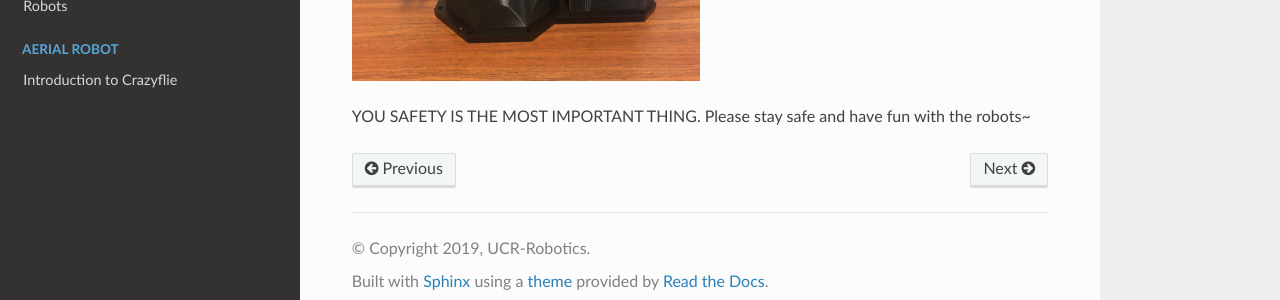
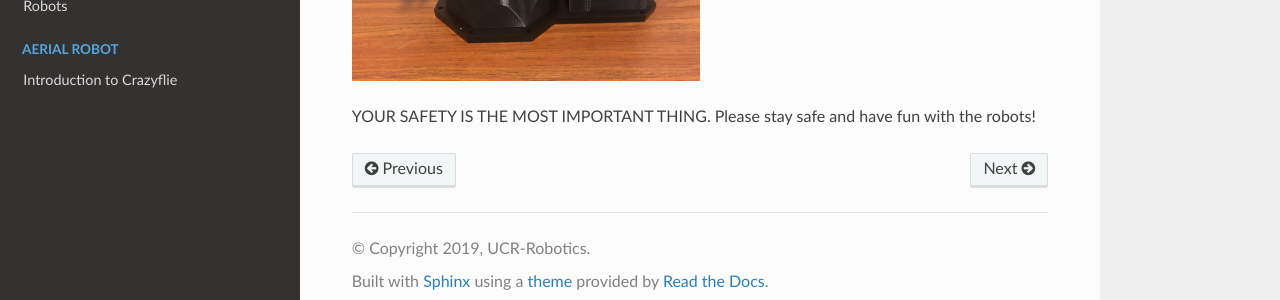
Before and after one commit to UCR-Robotics/UCR-Robotics, a Sphinx documentation site: the page built from docs/aram/manipulator.rst, in a window 1280 px wide and 900 px high, scrolled down 5067 px. Shown: the part 582-882 px from the top of the window. Built offline with Sphinx 7.4.7 and the Read the Docs theme 2.0.0, drawn with Linux system fonts in a browser that asks for light colours; some of the changed text lies outside the part shown.

Commit message:
Typos fixed

```diff
--- a/docs/aram/manipulator.rst
+++ b/docs/aram/manipulator.rst
@@ -125,7 +125,7 @@
 so when you are at lab please wash/wipe your hands often, disinfect anything you touch and use,
 wear masks, keep safe distaning and take all other precautions to prevent the spread of the virus.
 
-Finally, keep in mind that: YOU SAFETY IS THE MOST IMPORTANT THING!
+Finally, keep in mind that: YOUR SAFETY IS THE MOST IMPORTANT THING!
 
 .. _room reservation: https://docs.google.com/spreadsheets/d/19ZxRzmm3Tmzi93cMewLDc0Fjmm24Ri7Q
 .. _symptom survey: https://ucriverside.az1.qualtrics.com/jfe/form/SV_cOB8gBU6OVulQax
@@ -193,4 +193,4 @@
 .. image:: figures/origin.jpeg
     :width: 50%
 
-YOU SAFETY IS THE MOST IMPORTANT THING. Please stay safe and have fun with the robots~
+YOUR SAFETY IS THE MOST IMPORTANT THING. Please stay safe and have fun with the robots!
```
